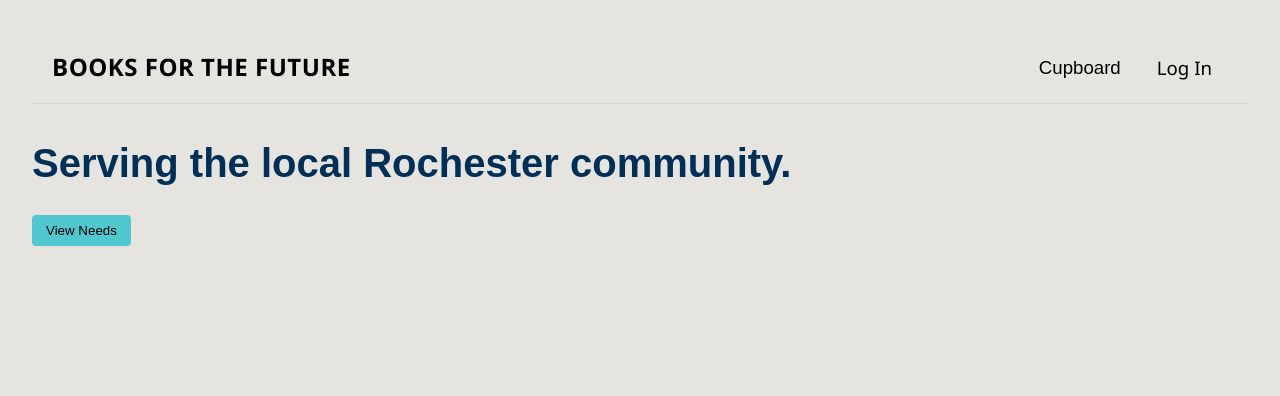
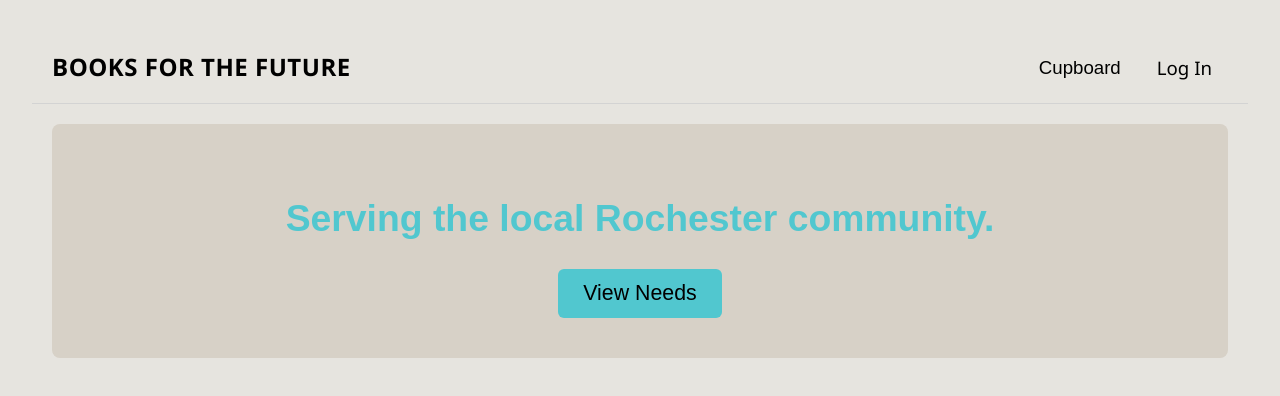
Before and after one commit to JHalt06/Books-For-The-Future, an Angular app in the folder ufund-ui/ufund-ui/: page / in a window 1280 px wide. Shown: the top 396 px of the page. Built offline with nearby package versions, Linux system fonts and the light colour scheme.

Commit message:
Css stles on login, hompage and need-list

```diff
--- a/ufund-ui/ufund-ui/src/app/app.component.css
+++ b/ufund-ui/ufund-ui/src/app/app.component.css
@@ -1,11 +1,11 @@
-:root{
+/* :root{
     --primary-color: #007BFF;
     --secondary-color: #6C757D;
     --background-color: #F8F9FA;
     --foreground-color: #212529;
     --button-color: #007BFF;
     --button-text-color: #FFFFFF;
-}
+} */
 
 #header {
     display: flex;
--- a/ufund-ui/ufund-ui/src/app/components/homepage/homepage.component.css
+++ b/ufund-ui/ufund-ui/src/app/components/homepage/homepage.component.css
@@ -1,4 +1,125 @@
+:root{
+  --background-color: #e6e4df;
+  --primary-color: #007BFF;
+    --secondary-color: #d7d1c7;
+    --tertiary-color: #e0dcd4;
+    --foreground-color: #000000;
+    --highlight-color: #51c7cf;
+    --dark-highlight-color: #002f58;
+    --hover-color: #c0d5d8;
+    /* --primary-color: #007BFF;
+    --secondary-color: #6C757D;
+    --background-color: #F8F9FA;
+    --foreground-color: #212529;
+    --button-color: #007BFF;
+    --button-text-color: #FFFFFF; */
+}
+:host{
+  display: block;
+  background-color: var(--background-color);
+  color: var(--foreground-color);
+  font-family: Arial, Helvetica, sans-serif;
+  padding: 20px;
+
+}
+
+#hero{
+  display: flex;
+  justify-content: center;
+  align-items: center;
+  background-color: var(--secondary-color);
+  border-radius: 8px;
+  padding: 40px 20px;
+  margin-bottom: 30px;
+  text-align: center;
+
+}
+
+#hero h1{
+  font-size: 28pt;
+  margin-bottom: 20px;
+  color:var(--highlight-color);
+
+}
+
+#hero button.button2{
+  background-color: var(--highlight-color);
+  border: none;
+  padding: 12px 25px;
+  border-radius: 6px;
+  font-size: 16pt;
+  cursor: pointer;
+  transition: background-color 0.3s, transform 0.11s;
+
+}
+
+#hero button.button2:hover,
+#hero button.button2:focus{
+  background-color: var(--dark-highlight-color);
+  color: #fff;
+  transform: scale(1.05);
+  outline: none;
+}
 [class*='col-'] {
+  float: left;
+  padding-right: 20px;
+  padding-bottom: 20px;
+
+}
+[class*='col-']:last-of-type {
+  padding-right: 0;
+}
+.module {
+  padding: 20px;
+  text-align: center;
+  color: var(--foreground-color);
+  max-height: 120px;
+  min-width: 120px;
+  background-color: var(--primary-color);
+  border-radius: 8px;
+  transition: backgorund-color 0.3s, transorm 0.2s;
+
+}
+.module:hover {
+  background-color: var(--highlight-color);
+  cursor: pointer;
+  color: #fff;
+  transform: translateY(-3px);
+}
+.grid {
+  margin: 0;
+}
+.grid-pad {
+  padding: 10px 0;
+}
+.grid-pad > [class*='col-']:last-of-type {
+  padding-right: 20px;
+}
+@media (max-width: 1024px) {
+  .module {
+    min-width: 80px;
+   }
+}
+@media (max-width: 600px) {
+  .module {
+    font-size: 12px;
+    max-height: 75px;
+    padding: 10px;
+  }
+}
+
+h3{
+  text-align: center;
+  margin-bottom: 10px;
+}
+
+h4{
+  position: relative;
+}
+
+
+
+/* [class*='col-'] {
   float: left;
   padding-right: 20px;
   padding-bottom: 20px;
@@ -58,4 +179,4 @@ h4 {
   .module {
     min-width: 60px;
   }
-}
+} */
--- a/ufund-ui/ufund-ui/src/app/components/login/login.component.css
+++ b/ufund-ui/ufund-ui/src/app/components/login/login.component.css
@@ -0,0 +1,101 @@
+:root{
+    --background-color: #e6e4df;
+  --primary-color: #007BFF;
+    --secondary-color: #d7d1c7;
+    --tertiary-color: #e0dcd4;
+    --foreground-color: #000000;
+    --highlight-color: #51c7cf;
+    --dark-highlight-color: #002f58;
+    --hover-color: #c0d5d8;
+}
+
+:host{
+
+    display: flex;
+    justify-content: center;
+    align-items: center;
+    min-height: 80vh;
+    background-color: var(--background-color);
+    font-family: Arial, Helvetica, sans-serif;
+    position: relative;
+
+}
+
+:host > div:first-child{
+    background-color: var(--secondary-color);
+    padding: 40px 30px;
+    border-radius: 10px;
+    box-shadow: 0 4px 10px rgba(0, 0, 0, 0.1);
+    width: 100%;
+    max-width: 400px;
+    text-align: center;
+    z-index: 2;
+    position: relative;
+}
+
+:host> div:first-child h1{
+    margin-bottom: 25px;
+    color: var(--highlight-color);
+    font-size: 24pt;
+    font-weight: 600;
+
+}
+
+.form-input{
+    width: 100%;
+    padding: 12px 15px;
+    margin-bottom: 20px;
+    border: 1px solid #ccc;
+    border-radius: 6px;
+    font-size: 14pt;
+    background-color: var(--background-color);
+    color: var(--foreground-color);
+    transition: border-color 0.3s;
+
+}
+
+.form-input:focus{
+    outline: none;
+    border-color:var(--highlight-color);
+
+}
+button{
+    background-color: var(--highlight-color);
+    color: #fff;
+    border: none;
+    padding: 12px 25px;
+    border-radius: 6px;
+    font-size: 16pt;
+    cursor: pointer;
+    transition: background-color 0.3s, transform 0.11s;
+    width: 100%;
+}
+
+button:hover, button:focus{
+    background-color: var(--dark-highlight-color);
+    transform: scale(1.03);
+    outline: none;
+}
+
+#bg-cr, #bg-jf{
+    position: absolute;
+    border-radius: 50%;
+    opacity: 0.1;
+    z-index: 1;
+}
+
+#bg-cr{
+    width: 200px;
+    height: 200px;
+    background-color: var(--highlight-color);
+    top: -50px;
+    left: -50px;
+}
+
+#bg-jf{
+    width: 300px;
+    height:300px;
+    background-color: var(--dark-highlight-color);
+    bottom: -100px;
+    right: -100px;
+}
--- a/ufund-ui/ufund-ui/src/app/components/need-list/need-list.component.css
+++ b/ufund-ui/ufund-ui/src/app/components/need-list/need-list.component.css
@@ -0,0 +1,141 @@
+:root{
+    --background-color: #e6e4df;
+  --primary-color: #007BFF;
+    --secondary-color: #d7d1c7;
+    --tertiary-color: #e0dcd4;
+    --foreground-color: #000000;
+    --highlight-color: #51c7cf;
+    --dark-highlight-color: #002f58;
+    --hover-color: #c0d5d8;
+}
+
+:host{
+    display: block;
+    background-color: var(--background-color);
+    color: var(--foreground-color);
+    font-family: Arial, Helvetica, sans-serif;
+    padding: 20px;
+
+}
+
+.needEntry{
+    background-color: var(--secondary-color);
+    border-radius: 10px;
+    padding: 15px 20px;
+    margin-bottom: 15px;
+    box-shadow: 0 2px 6px rgba(0, 0, 0, 0.1);
+    transition: background-color 0.3s, trasnofrm 0.2s;
+
+}
+
+.needEntry:hover{
+    background-color: var(--hover-color);
+    transform: translateY(-3px);
+
+}
+
+.clickable{
+    display: flex;
+    align-items: center;
+    text-decoration: none;
+    cursor: pointer;
+    color: var(--dark-highlight-color);
+
+}
+
+.clickable:hover .needName{
+    color:var(--highlight-color);
+
+}
+
+.needName{
+    font-weight: bold;
+    font-size: 18pt;
+
+}
+
+.prog{
+    margin-top: 10px;
+    font-size: 13pt;
+    display: flex;
+    flex-direction: column;
+    gap: 8px;
+    color: var(--foreground-color);
+}
+
+.prog progress{
+    width: 100%;
+    height: 18px;
+    border-radius: 10px;
+    overflow: hidden;
+    appearance: none;
+
+}
+
+.prog progress::-webkit-progress-bar{
+    background-color: var(--tertiary-color);
+    border-radius: 10px;
+
+}
+
+.prog progress::-webkit-progress-value{
+    background-color: var(--highlight-color);
+    border-radius: 10px;
+}
+.prog progress::-moz-progress-bar{
+    background-color: var(--highlight-color);
+}
+
+.actionArea{
+    margin-top: 10px;
+    text-align: right;
+
+}
+
+button{
+    background-color: var(--highlight-color);
+    color:#fff;
+    border: none;
+    padding: 10px 18px;
+    border-radius: 6px;
+    font-size: 13pt;
+    cursor: pointer;
+    transition: background-color 0.3s, transform 0.11s;
+
+}
+
+button:hover, button:focus{
+    background-color: var(--dark-highlight-color);
+    transform: scale(1.05);
+    outline: none;
+
+}
+
+button:disabled{
+    background-color: #ccc;
+    color: #666;
+    cursor: not-allowed;
+    transform: none;
+}
+
+div > button + button{
+    margin-left:8px ;
+}
+div> span{
+    margin: 0 10px;
+    font-size: 12pt;
+    color: var(--foreground-color);
+}
+
+@media(max-width:600px){
+    .needEntry{
+        padding: 12px;
+    }
+    .needName{
+        font-size: 16pt;
+    }
+    button{
+        font-size: 12pt;
+        padding:8px 12px;
+    }
+}
```
